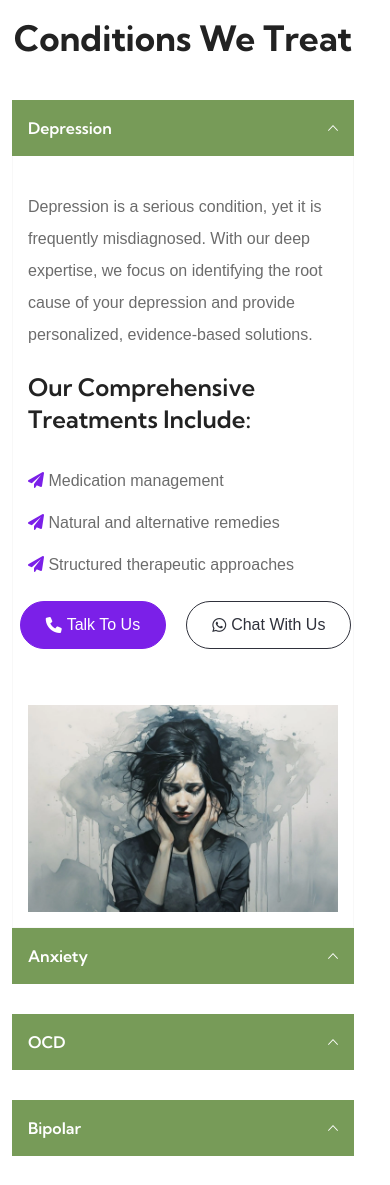
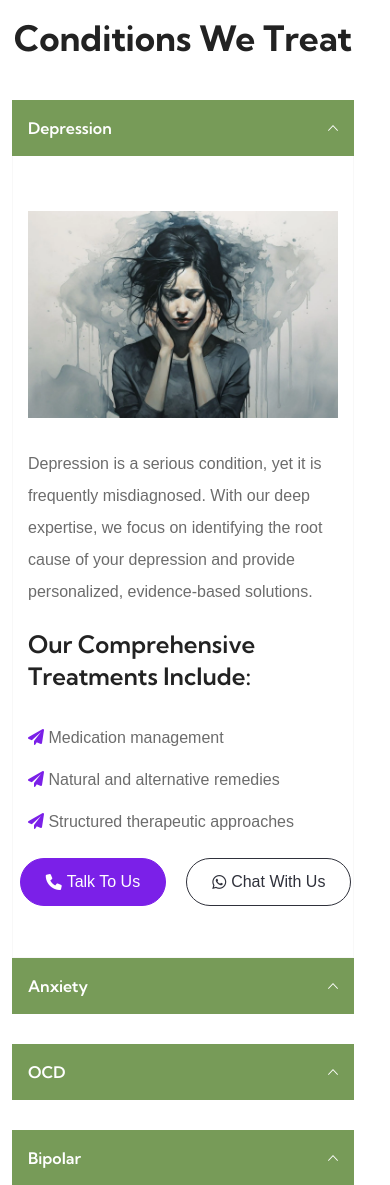
Before and after one commit to bhupindersinghsaggu/plumwellness.in, a PHP site: page /stress-management in a window 390 px wide. Shown: the part 2919-4104 px from the top of the page. Run offline with PHP 8.4, Linux system fonts and the light colour scheme; some libraries are stand-ins or nearby versions; some web fonts are replaced.

Commit message:
Update stress-management.php

```diff
--- a/stress-management.php
+++ b/stress-management.php
@@ -105,7 +105,8 @@ include('web/header.php');
                                     </h4>
                                 </div>
                                 <div class="pq-accordion-details" style="">
-                                    <div class="row mt-30 flex-row-reverse">
+                                    <div class="row mt-30">
+                                    <div class="col-sm-4 mt-30 mb-30"><img decoding="async" src="images/services/4.webp" alt="image"></div>
                                         <div class="col-sm-8">
                                             <p class="pq-detail-text"> Depression is a serious condition, yet it is frequently misdiagnosed. With our deep expertise, we focus on identifying the root cause of your depression and provide personalized, evidence-based solutions. </p>
                                             <h5 class="pq-class-box-title mb-30 mt-30">Our comprehensive treatments include:</h5>
@@ -130,7 +131,7 @@ include('web/header.php');
                                                         secondary-btn md-btn" data-toggle="modal" data-target="#exampleModal"> <i class="fa-brands fa-whatsapp mgr"></i> Chat with us</a></li>
                                             </ul>
                                         </div>
-                                        <div class="col-sm-4 mt-30"><img decoding="async" src="images/services/4.webp" alt="image"></div>
+
                                     </div>
                                 </div>
                                 <div class="pq-accordion-box 2">
@@ -141,7 +142,8 @@ include('web/header.php');
                                         </h6>
                                     </div>
                                     <div class="pq-accordion-details" style="display:none;">
-                                        <div class="row mt-30 flex-row-reverse">
+                                        <div class="row mt-30">
+                                        <div class="col-sm-4 mt-30 mb-30"><img decoding="async" src="images/services/5.png" alt="image"></div>
                                             <div class="col-sm-8">
                                                 <p class="pq-detail-text"> Anxiety can be more disruptive than it seems at first glance. Our dedicated team of therapists, psychiatrists, and psychologists works with you to identify and manage anxiety triggers through a personalized, results-oriented approach </p>
                                                 <h5 class="pq-class-box-title mb-30 mt-30">Our comprehensive treatments include:</h5>
@@ -166,7 +168,7 @@ include('web/header.php');
                                                             secondary-btn md-btn" data-toggle="modal" data-target="#exampleModal"> <i class="fa-brands fa-whatsapp mgr"></i> Chat with us</a></li>
                                                 </ul>
                                             </div>
-                                            <div class="col-sm-4 mt-30"><img decoding="async" src="images/services/5.png" alt="image"></div>
+
                                         </div>
                                     </div>
                                 </div>
@@ -178,7 +180,8 @@ include('web/header.php');
                                         </h6>
                                     </div>
                                     <div class="pq-accordion-details" style="display:none;">
-                                        <div class="row mt-30 flex-row-reverse">
+                                        <div class="row mt-30 ">
+                                        <div class="col-sm-4 mt-30 mb-30"><img decoding="async" src="images/services/6.webp" alt="image"></div>
                                             <div class="col-sm-8">
                                                 <p class="pq-detail-text"> OCD is a multifaceted disorder with various underlying causes. Our treatment plans are tailored to each individual's unique needs, combining therapy, medication, and advanced scientific techniques like RTMS</p>
                                                 <h5 class="pq-class-box-title mb-30 mt-30">Our comprehensive treatments include:</h5>
@@ -203,7 +206,7 @@ include('web/header.php');
                                                             secondary-btn md-btn" data-toggle="modal" data-target="#exampleModal"> <i class="fa-brands fa-whatsapp mgr"></i> Chat with us</a></li>
                                                 </ul>
                                             </div>
-                                            <div class="col-sm-4 mt-30"><img decoding="async" src="images/services/6.webp" alt="image"></div>
+
                                         </div>
                                     </div>
                                 </div>
@@ -216,6 +219,7 @@ include('web/header.php');
                                     </div>
                                     <div class="pq-accordion-details" style="display:none;">
                                         <div class="row mt-30 flex-row-reverse">
+                                        <div class="col-sm-4 mt-30 mb-30"><img decoding="async" src="images/services/7.jpeg" alt="image"></div>
                                             <div class="col-sm-8">
                                                 <p class="pq-detail-text"> The exact cause of bipolar disorder is not fully understood, but it includes a combination of genetic, biological, and environmental factors. Imbalances in brain chemicals and changes in the structure or function of the brain may also play a role.</p>
                                                 <!-- <h5 class="pq-class-box-title mb-30 mt-30">Our comprehensive treatments include:</h5> -->
@@ -226,7 +230,7 @@ include('web/header.php');
                                                             secondary-btn md-btn" data-toggle="modal" data-target="#exampleModal"> <i class="fa-brands fa-whatsapp mgr"></i> Chat with us</a></li>
                                                 </ul>
                                             </div>
-                                            <div class="col-sm-4 mt-30"><img decoding="async" src="images/services/7.jpeg" alt="image"></div>
+
                                         </div>
                                     </div>
                                 </div>
@@ -239,6 +243,7 @@ include('web/header.php');
                                     </div>
                                     <div class="pq-accordion-details" style="display:none;">
                                         <div class="row mt-30 flex-row-reverse">
+                                        <div class="col-sm-4 mt-30 mb-30"><img decoding="async" src="images/services/8.jpg" alt="image"></div>
                                             <div class="col-sm-8">
                                                 <p class="pq-detail-text"> Schizophrenia may be a lifelong condition, but with the right combination of medication and therapy, it can be effectively managed. We provide holistic, outcome-focused treatments designed to support both patients and their caregivers</p>
                                                 <h5 class="pq-class-box-title mb-30 mt-30">Our comprehensive treatments include:</h5>
@@ -263,7 +268,7 @@ include('web/header.php');
                                                             secondary-btn md-btn" data-toggle="modal" data-target="#exampleModal"> <i class="fa-brands fa-whatsapp mgr"></i> Chat with us</a></li>
                                                 </ul>
                                             </div>
-                                            <div class="col-sm-4 mt-30"><img decoding="async" src="images/services/8.jpg" alt="image"></div>
+
                                         </div>
                                     </div>
                                 </div>
```
